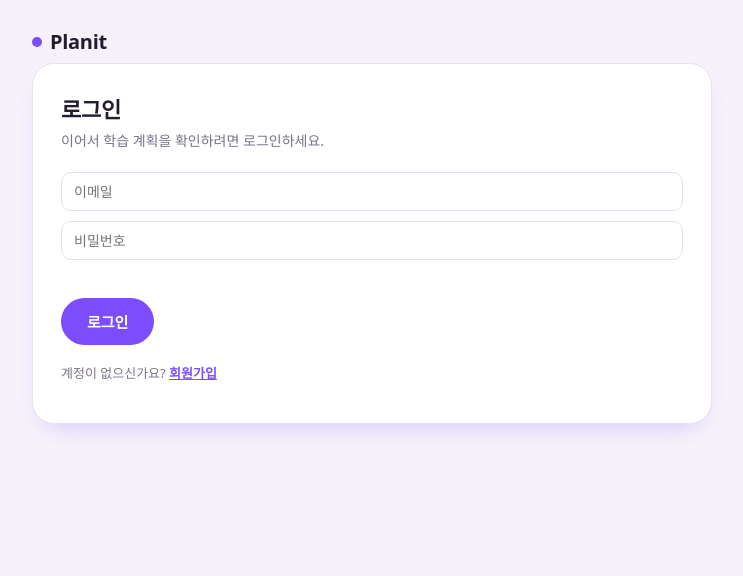
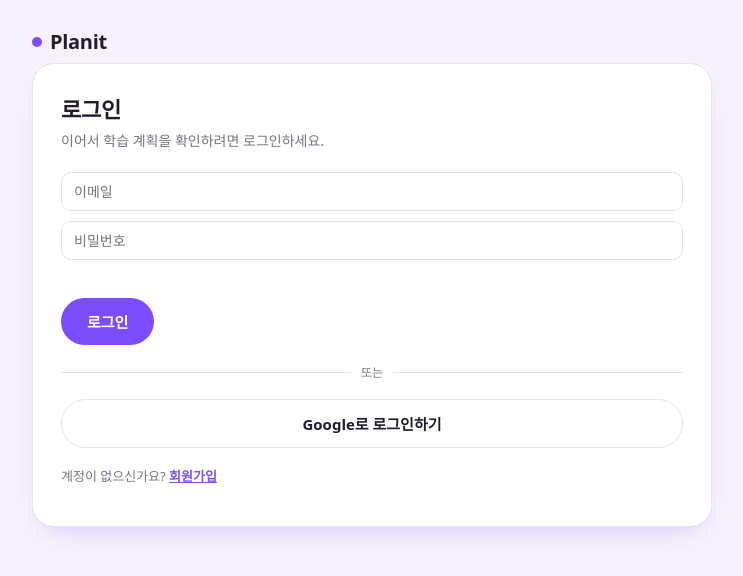
Before and after one commit to Limpos1/My_Planit, a React app in the folder frontend/: page / in a window 1280 px wide. Shown: the top 576 px of the page, without its empty margins (268-1011 px from the left). Built offline with nearby package versions, Linux system fonts and the light colour scheme; the HTML template or start-up script is replaced by a standard one.

Commit message:
로그인

```diff
--- a/frontend/src/firebase.js
+++ b/frontend/src/firebase.js
@@ -17,7 +17,7 @@ import { initializeApp } from "firebase/app";
 import { getAuth } from "firebase/auth";
 
 const firebaseConfig = {
-  apiKey: "AIzaSyAR•••••••••••••••••••••••••••••••",
+  apiKey: "AIzaSyARjWc5NK1owKyP2WsXRGVILj_BLBRnEb4",
   authDomain: "planit-ccfff.firebaseapp.com",
   projectId: "planit-ccfff",
 };
--- a/frontend/src/screens/LoginScreen.jsx
+++ b/frontend/src/screens/LoginScreen.jsx
@@ -2,6 +2,8 @@ import { useState } from "react";
 import {
   createUserWithEmailAndPassword,
   signInWithEmailAndPassword,
+  signInWithPopup,
+  GoogleAuthProvider,
   updateProfile,
 } from "firebase/auth";
 import { auth } from "../firebase";
@@ -33,6 +35,13 @@ import { s, theme } from "../theme";
 // =========================================================================
 
 const AUTH_API_BASE = "http://localhost:8081";
+
+// 구글 로그인도 이메일/비밀번호와 흐름은 완전히 똑같다 - 어떤 방식으로
+// idToken을 받았는지는 로그인 서버(AuthController.firebaseLogin)가 아예
+// 신경 쓰지 않는다. 브라우저에서 Firebase로 로그인해서 idToken만 받으면
+// 그 다음부터는 exchangeTokenAndLogin() 하나로 이메일/비밀번호 로그인과
+// 완전히 같은 경로를 탄다.
+const googleProvider = new GoogleAuthProvider();
 
 function authErrorMessage(err) {
   switch (err && err.code) {
@@ -89,6 +98,23 @@ export default function LoginScreen({ onLoggedIn }) {
       await exchangeTokenAndLogin(cred.user);
     } catch (err) {
       setError(authErrorMessage(err) || err.message || "로그인에 실패했습니다.");
+    } finally {
+      setLoading(false);
+    }
+  };
+
+  const handleGoogleLogin = async () => {
+    setError("");
+    setLoading(true);
+    try {
+      const cred = await signInWithPopup(auth, googleProvider);
+      await exchangeTokenAndLogin(cred.user);
+    } catch (err) {
+      if (err && err.code === "auth/popup-closed-by-user") {
+        // 사용자가 팝업을 그냥 닫은 것 - 에러로 보여줄 필요 없음.
+      } else {
+        setError(authErrorMessage(err) || err.message || "구글 로그인에 실패했습니다.");
+      }
     } finally {
       setLoading(false);
     }
@@ -199,6 +225,21 @@ export default function LoginScreen({ onLoggedIn }) {
           </div>
         </form>
 
+        <div style={{ display: "flex", alignItems: "center", gap: 10, margin: "18px 0" }}>
+          <div style={{ flex: 1, height: 1, background: theme.colors.border }} />
+          <span style={{ fontSize: 12, color: theme.colors.textSoft }}>또는</span>
+          <div style={{ flex: 1, height: 1, background: theme.colors.border }} />
+        </div>
+
+        <button
+          type="button"
+          onClick={handleGoogleLogin}
+          disabled={loading}
+          style={{ ...s.btnSecondary, width: "100%", opacity: loading ? 0.6 : 1 }}
+        >
+          Google로 로그인하기
+        </button>
+
         <p style={{ marginTop: 18, fontSize: 13, color: theme.colors.textSoft }}>
           {mode === "login" ? (
             <>
```
